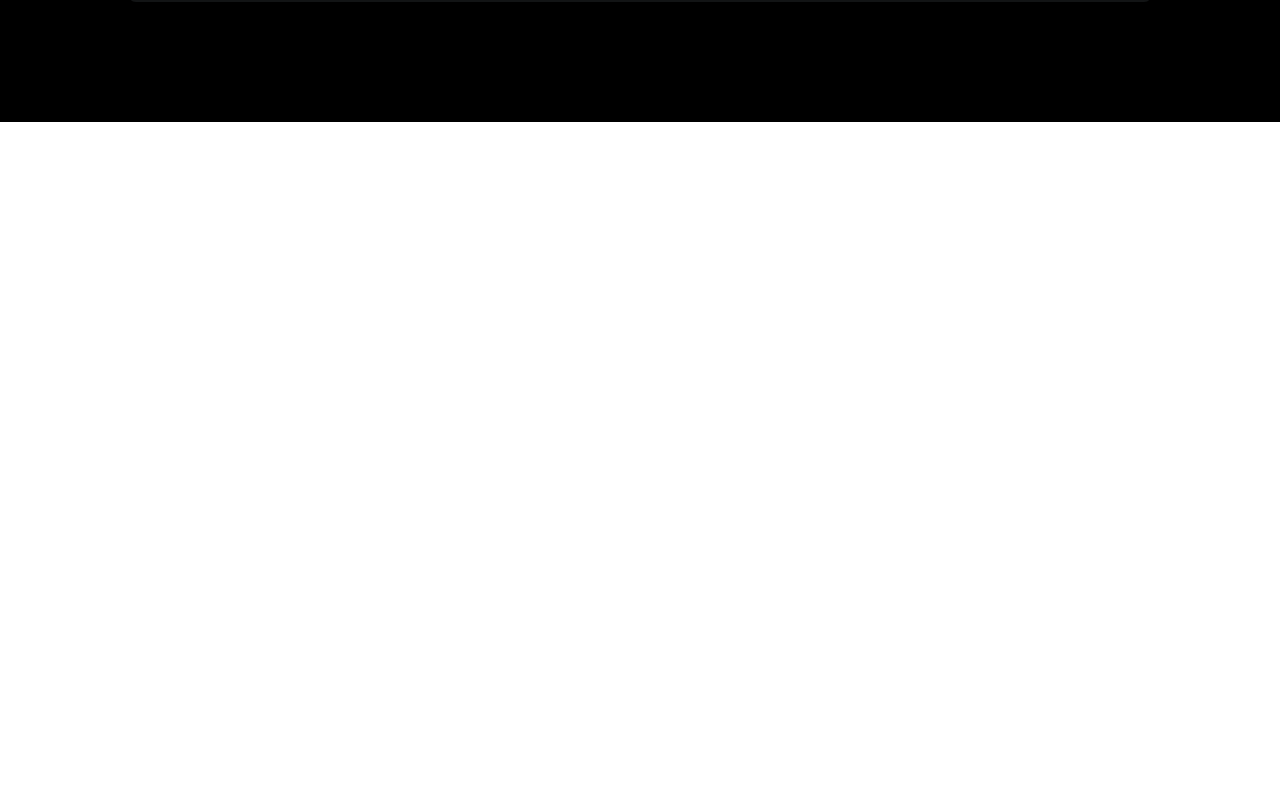
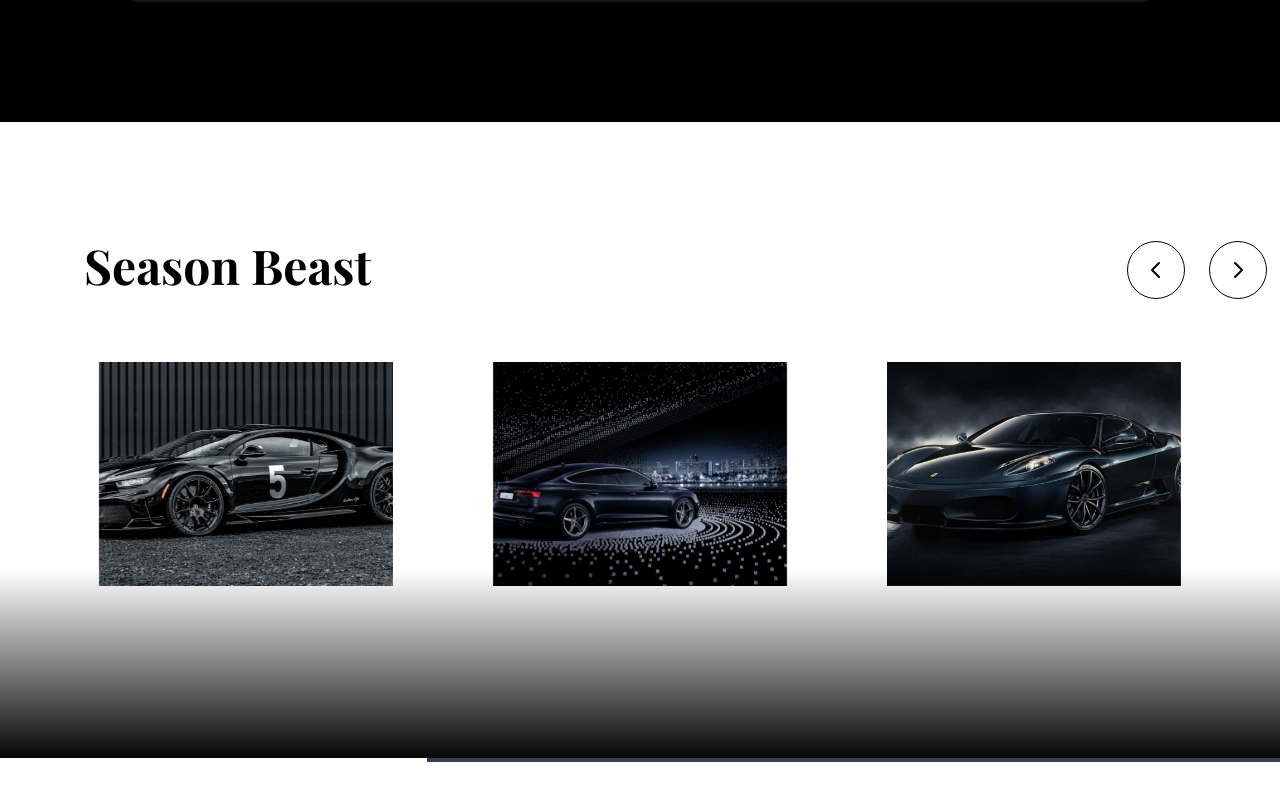
Before and after one commit to vloneLUCKER/front-car, a React (Vite) app in the folder car-rent/: page / in a window 1280 px wide. Shown: the part 1438-2238 px from the top of the page. Built offline with nearby package versions, Linux system fonts and the light colour scheme; a web font is replaced by a local one.

Commit message:
add second slider

```diff
--- a/car-rent/src/App.jsx
+++ b/car-rent/src/App.jsx
@@ -6,6 +6,7 @@
 import Header from "./Components/Header/Header";
 import Button from "./Components/Button";
 import Select from "./Components/Select/Select";
+import GallerySlider from "./Components/Swiper";
 
 function App() {
   const [isScrolled, setIsScrolled] = useState(false);
@@ -24,11 +25,18 @@
     { image: "/audi.jpg", title: "Audi A5 2023 Sportback Quattro" },
     { image: "/ferrari.jpg", title: "Ferrari 488 Spider" },
     { image: "bugatti.jpg", title: "Bugatti Chiron Super Sport" },
+    { image: "/audi.jpg", title: "Audi A5 2023 Sportback Quattro" },
+    { image: "/ferrari.jpg", title: "Ferrari 488 Spider" },
+    { image: "bugatti.jpg", title: "Bugatti Chiron Super Sport" },
+    { image: "/audi.jpg", title: "Audi A5 2023 Sportback Quattro" },
+    { image: "/ferrari.jpg", title: "Ferrari 488 Spider" },
+    { image: "bugatti.jpg", title: "Bugatti Chiron Super Sport" },
   ];
 
   return (
     <>
       <div className="relative h-screen w-screen overflow-hidden">
+        <div className="absolute inset-x-0 bottom-0 h-32 bg-gradient-to-t from-black to-transparent z-5"></div>
         <Swiper
           ref={swiperRef}
           modules={[Autoplay]}
@@ -93,7 +101,7 @@
           </div>
         </div>
       </article>
-
+      <GallerySlider cars={cards}></GallerySlider>
       <div className="h-[1000px]"></div>
     </>
   );
--- /dev/null
+++ b/car-rent/src/Components/Swiper.jsx
@@ -0,0 +1,84 @@
+import { Swiper, SwiperSlide } from "swiper/react";
+import { Navigation } from "swiper/modules";
+
+const GallerySlider = ({ cars }) => {
+  const cards = cars;
+
+  return (
+    <div className="relative h-[80vh] w-full overflow-hidden bg-white pt-20">
+      <div className="relative h-full w-full">
+        <div className="absolute inset-x-0 bottom-0 h-48 bg-gradient-to-t from-black to-transparent z-10 pointer-events-none"></div>
+        <div className="absolute top-1/3 left-0 right-0 z-20 container mx-auto px-6">
+          <div className="flex justify-between items-start absolute bottom-25 pl-15">
+            <h1 className="text-5xl font-bold text-black max-w-xl ">
+              Season Beast
+            </h1>
+
+            <div className="flex gap-6 absolute -right-[70vw]">
+              <button className="custom-prev bg-white/20 hover:bg-white/30 p-4 rounded-full backdrop-blur-md transition-all transform hover:scale-110 border-1 border-black">
+                <svg
+                  className="w-6 h-6 text-black"
+                  fill="none"
+                  stroke="currentColor"
+                  viewBox="0 0 24 24"
+                >
+                  <path
+                    strokeLinecap="round"
+                    strokeLinejoin="round"
+                    strokeWidth={2}
+                    d="M15 19l-7-7 7-7"
+                  />
+                </svg>
+              </button>
+              <button className="custom-next bg-white/20 hover:bg-white/30 p-4 rounded-full backdrop-blur-md transition-all transform hover:scale-110 border-1 border-black">
+                <svg
+                  className="w-6 h-6 text-black"
+                  fill="none"
+                  stroke="currentColor"
+                  viewBox="0 0 24 24"
+                >
+                  <path
+                    strokeLinecap="round"
+                    strokeLinejoin="round"
+                    strokeWidth={2}
+                    d="M9 5l7 7-7 7"
+                  />
+                </svg>
+              </button>
+            </div>
+          </div>
+        </div>
+        <Swiper
+          modules={[Navigation]}
+          slidesPerView={3.5}
+          spaceBetween={100}
+          centeredSlides={true}
+          loop={true}
+          navigation={{
+            nextEl: ".custom-next",
+            prevEl: ".custom-prev",
+          }}
+          className="h-[40%] w-full absolute top-40"
+        >
+          {cards.map((card, index) => (
+            <SwiperSlide key={index} className="h-full">
+              <div className="h-full w-full flex items-center justify-center">
+                <img
+                  src={card.image}
+                  alt={card.title}
+                  className="h-full w-full object-cover object-center transition-transform duration-500 hover:scale-105"
+                />
+              </div>
+            </SwiperSlide>
+          ))}
+        </Swiper>
+      </div>
+
+      <div className="absolute bottom-0 left-0 right-0 h-1 bg-gray-700 z-30">
+        <div className="h-full bg-white w-1/3 transition-all duration-500"></div>
+      </div>
+    </div>
+  );
+};
+
+export default GallerySlider;
```
